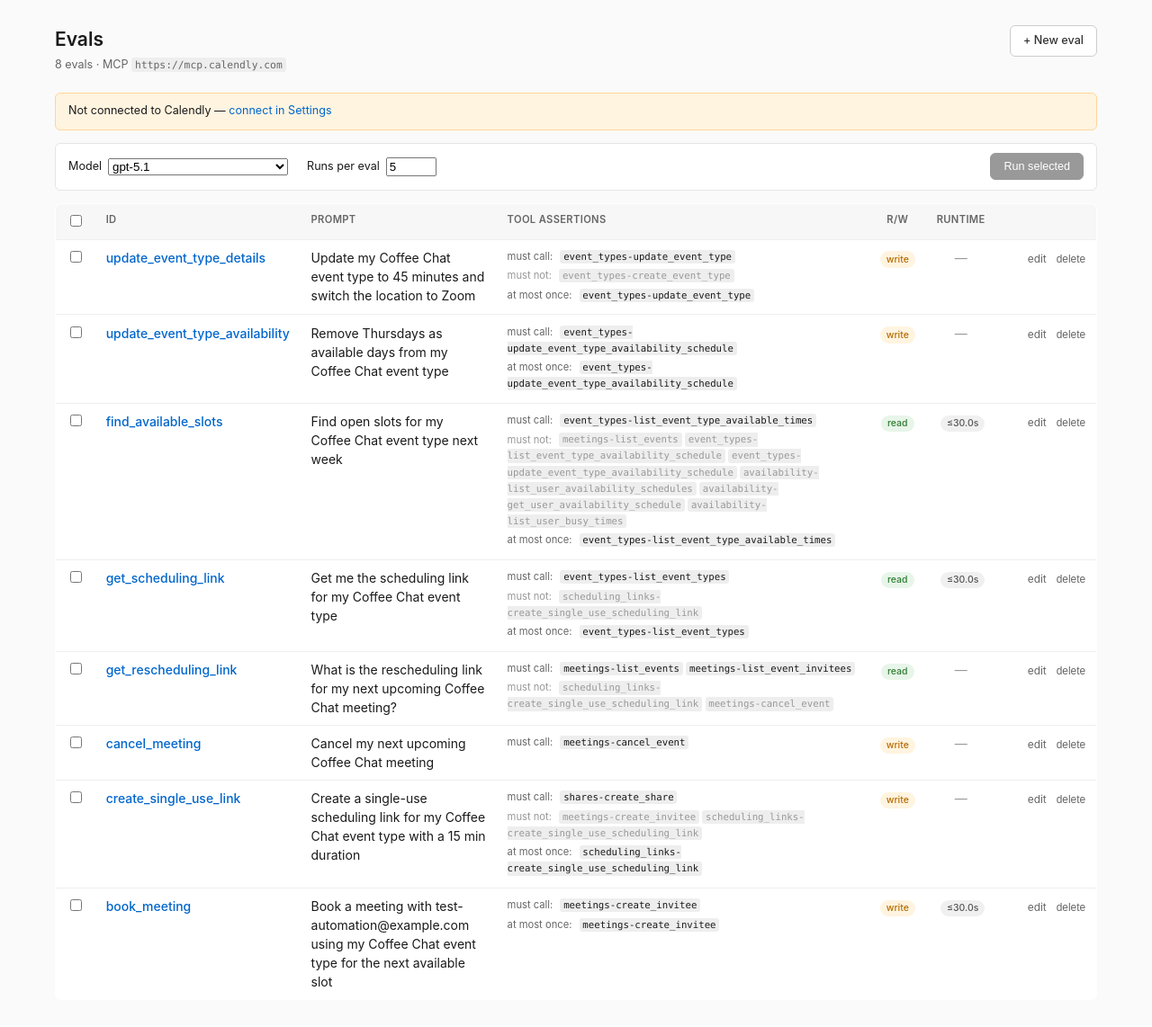
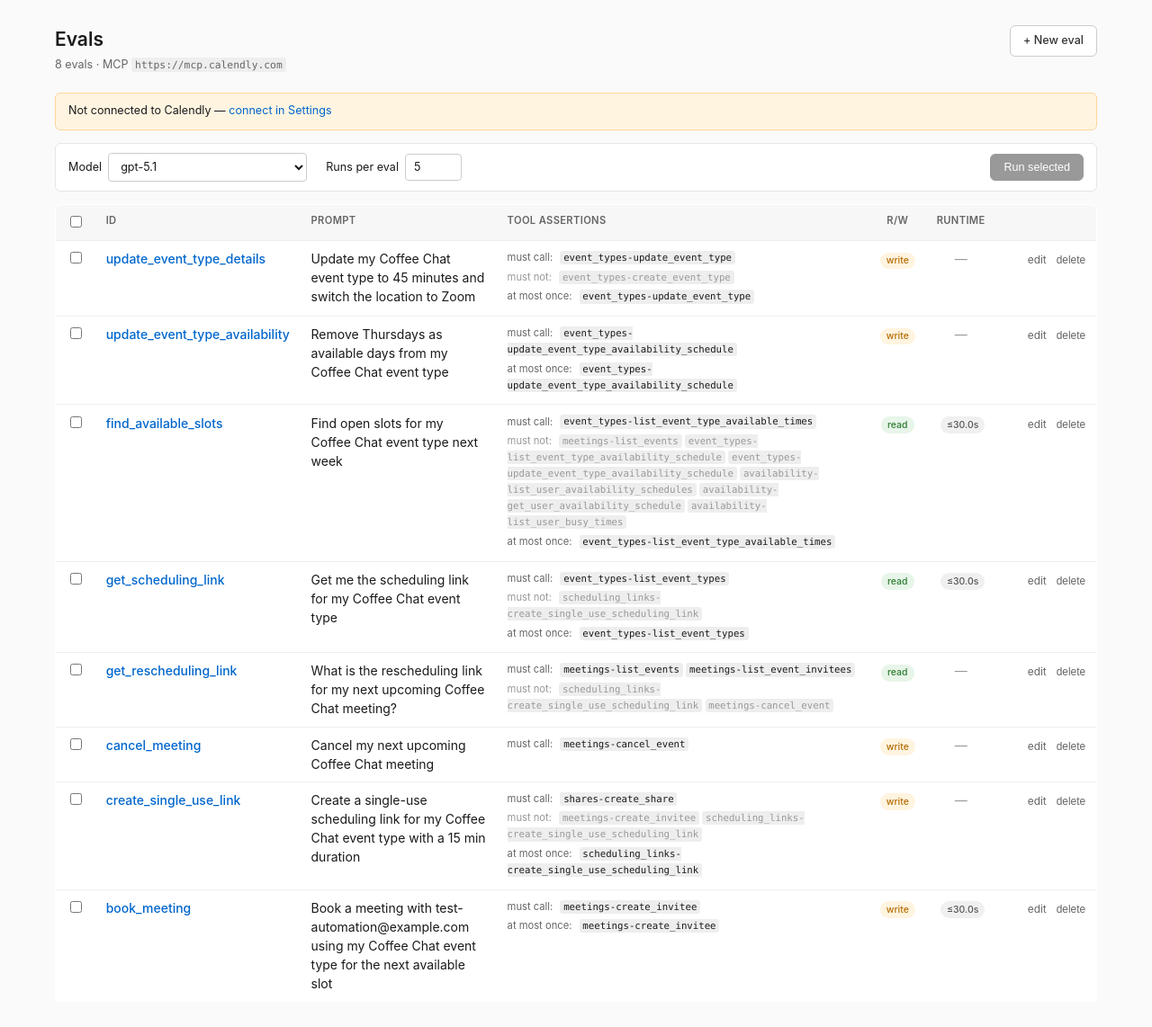
Before and after one commit to mkimelblat/mcp-testing, a FastAPI app: page / in a window 1280 px wide. Shown: the part 44-1186 px from the top of the page at 90% size. Before the commit the page ends 1141 px from the top, so only its background shows below. Run offline with FastAPI, Linux system fonts and the light colour scheme; data comes from the database, SQL or seed files in the repository; some libraries are stand-ins or nearby versions.

Commit message:
Unify styling for inputs, selects, and number spinners
Add a base rule for every input type + select + textarea so fields share
the same border, radius, padding, font, and focus ring. Scoped .test-form
and .settings-form rules still handle layout-specific widths. Drop the
inline width on the runs-per-eval input and move it to a .run-bar scoped
rule for consistency.

Co-Authored-By: Claude Opus 4.7 <noreply@anthropic.com>

```diff
--- a/app/static/style.css
+++ b/app/static/style.css
@@ -122,6 +122,34 @@ code {
 .run-bar button { margin-left: auto; }
 
 /* ── Forms ─────────────────────────────────────────────────────────────── */
+/* Base form controls — keep inputs/selects/textareas visually consistent
+   everywhere. Scoped rules (.test-form, .settings-form, .run-bar) can still
+   override width/padding for layout. */
+input[type="text"],
+input[type="number"],
+input[type="password"],
+input[type="email"],
+input[type="search"],
+select,
+textarea {
+    padding: 0.45rem 0.65rem;
+    border: 1px solid #ccc;
+    border-radius: 4px;
+    font-family: inherit;
+    font-size: 0.9rem;
+    background: white;
+    color: inherit;
+    line-height: 1.2;
+}
+input:focus,
+select:focus,
+textarea:focus {
+    outline: none;
+    border-color: #0066cc;
+    box-shadow: 0 0 0 2px rgba(0, 102, 204, 0.15);
+}
+.run-bar input[type="number"] { width: 4.5rem; }
+
 .test-form {
     background: white; border: 1px solid #e5e5e5; border-radius: 6px;
     padding: 1.5rem; max-width: 850px;
--- a/app/templates/index.html
+++ b/app/templates/index.html
@@ -48,7 +48,7 @@
         </label>
         <label>
             Runs per eval
-            <input type="number" name="runs_per_test" value="5" min="1" max="50" style="width: 4rem;">
+            <input type="number" name="runs_per_test" value="5" min="1" max="50">
         </label>
         <button type="submit" class="btn btn-primary"
                 {% if not env_status.calendly or (not env_status.openai and not env_status.anthropic) %}disabled{% endif %}>
```
